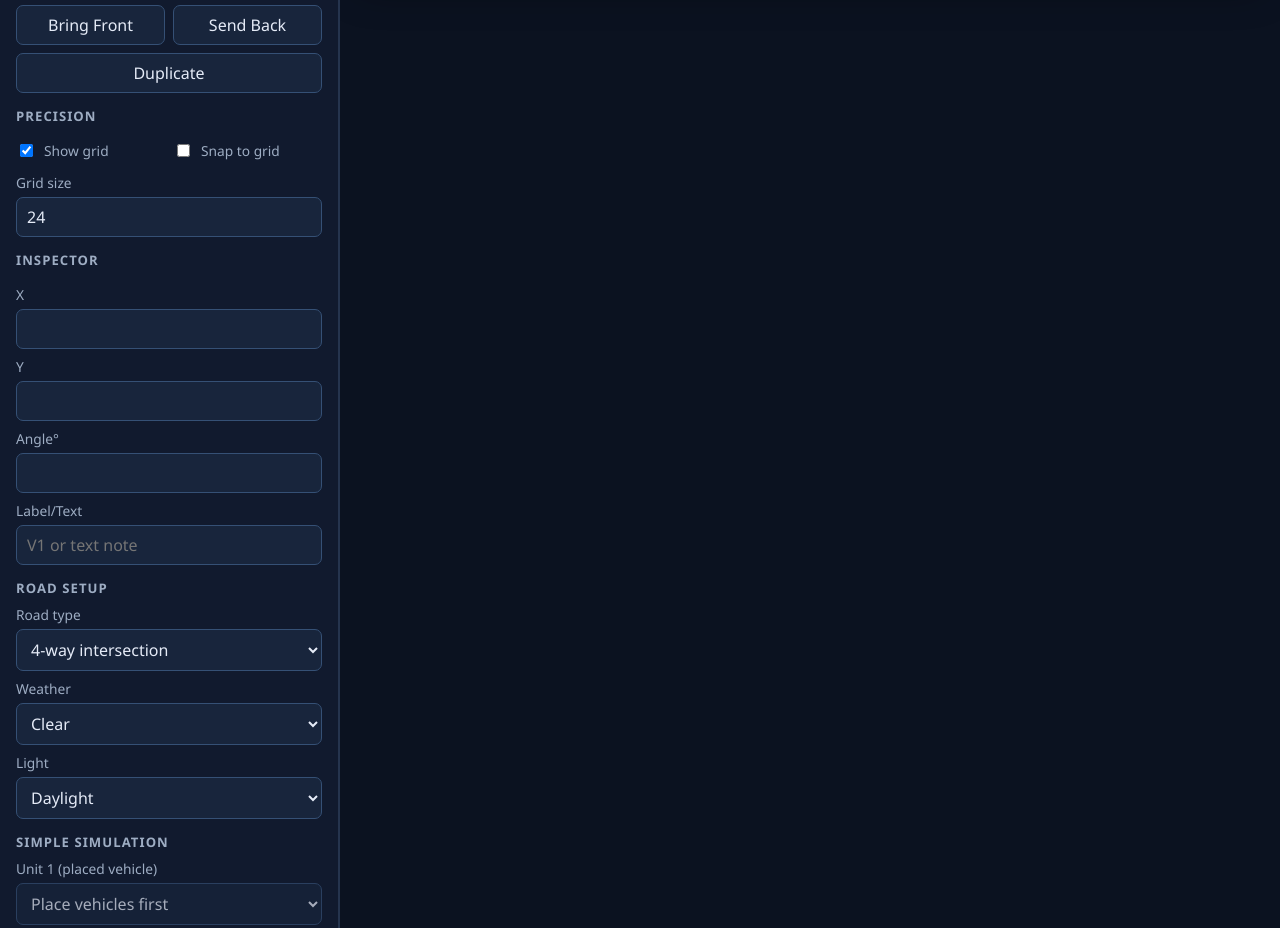
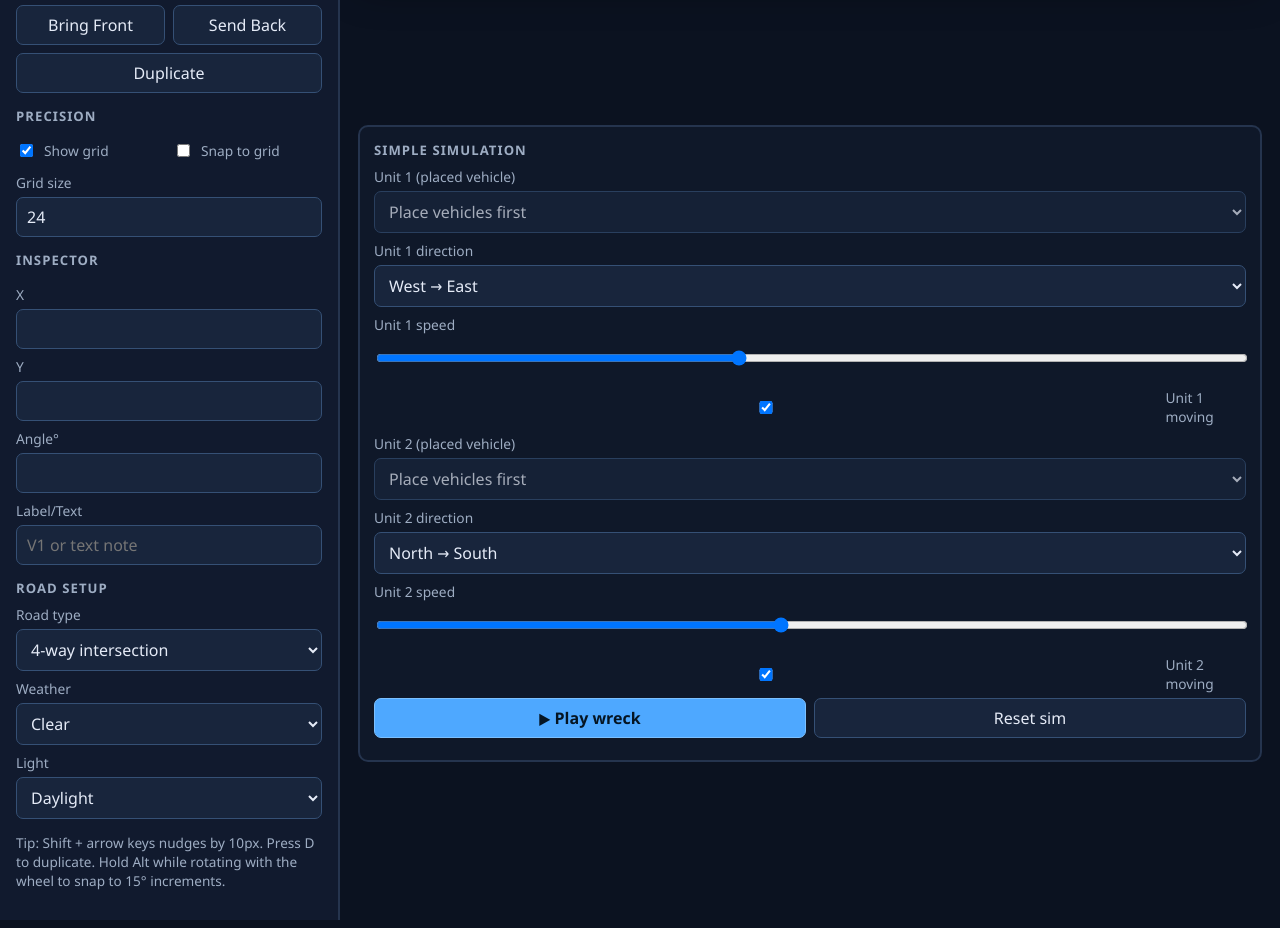
Before and after one commit to thefoxssss/clih-nails, a plain HTML site: page index.html in a window 1280 px wide. Shown: the part 722-1650 px from the top of the page. Drawn offline with Linux system fonts and the light colour scheme.

Commit message:
Move simulation controls to right-side panel

```diff
--- a/index.html
+++ b/index.html
@@ -104,6 +104,15 @@
         <option>Night</option>
       </select>
 
+      <p class="hint">Tip: Shift + arrow keys nudges by 10px. Press D to duplicate. Hold Alt while rotating with the wheel to snap to 15° increments.</p>
+    </aside>
+
+    <main class="canvas-wrap">
+      <div class="canvas-stage">
+        <canvas id="diagramCanvas" width="1100" height="720"></canvas>
+      </div>
+
+      <aside class="sim-panel">
         <h2>Simple Simulation</h2>
         <label for="simUnitA">Unit 1 (placed vehicle)</label>
         <select id="simUnitA"></select>
@@ -139,12 +148,7 @@
           <button id="simPlayBtn" class="primary">▶ Play wreck</button>
           <button id="simResetBtn">Reset sim</button>
         </div>
-
-      <p class="hint">Tip: Shift + arrow keys nudges by 10px. Press D to duplicate. Hold Alt while rotating with the wheel to snap to 15° increments.</p>
       </aside>
-
-    <main class="canvas-wrap">
-      <canvas id="diagramCanvas" width="1100" height="720"></canvas>
     </main>
   </div>
 
--- a/styles.css
+++ b/styles.css
@@ -139,7 +139,16 @@ button.primary {
   grid-area: canvas;
   padding: 18px;
   overflow: auto;
+  display: grid;
+  grid-template-columns: minmax(680px, 1fr) 300px;
+  gap: 16px;
+  align-items: start;
 }
+
+.canvas-stage {
+  min-width: 0;
+}
+
 #diagramCanvas {
   display: block;
   width: 100%;
@@ -149,3 +158,42 @@ button.primary {
   border-radius: 8px;
   box-shadow: 0 16px 40px rgba(0, 0, 0, 0.45);
 }
+
+.sim-panel {
+  position: sticky;
+  top: 18px;
+  padding: 14px;
+  border: 2px solid var(--line);
+  border-radius: 10px;
+  background: #0f1829;
+}
+
+.sim-panel h2 {
+  margin: 0 0 8px;
+  font-size: 0.82rem;
+  text-transform: uppercase;
+  letter-spacing: 0.08em;
+  color: var(--muted);
+}
+
+.sim-panel label {
+  display: block;
+  margin: 8px 0 5px;
+  color: var(--muted);
+  font-size: 0.86rem;
+}
+
+.sim-panel select,
+.sim-panel input {
+  width: 100%;
+}
+
+@media (max-width: 1380px) {
+  .canvas-wrap {
+    grid-template-columns: 1fr;
+  }
+
+  .sim-panel {
+    position: static;
+  }
+}
```
Lines whose indentation alone changed are shown as unchanged.
